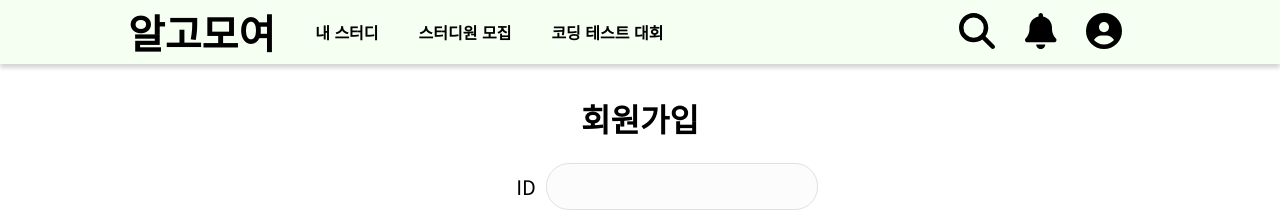
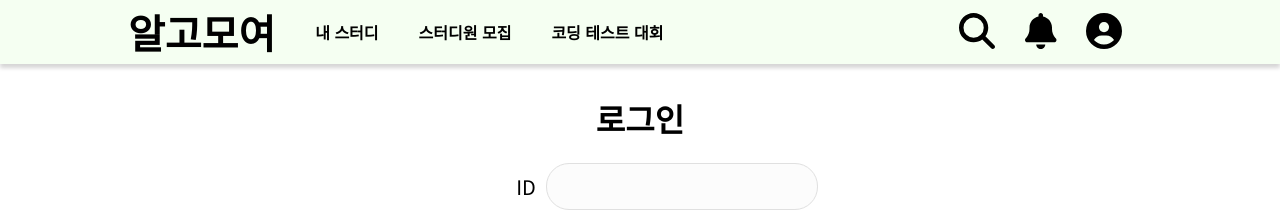
Before and after one commit to cau-overchaos/frontend, a Next.js app: page /signin in a window 1280 px wide. Shown: the top 210 px of the page. Built offline with nearby package versions, Linux system fonts and the light colour scheme; a web font is replaced by a local one.

Commit message:
Fix "sign up" mistypo to "sign in"

```diff
--- a/src/app/signin/page.tsx
+++ b/src/app/signin/page.tsx
@@ -28,7 +28,7 @@ export default function signUp() {
 
     return <MainLayout>
         <div className={styles.container}>
-            <h1>회원가입</h1>
+            <h1>로그인</h1>
             <form className={styles.form} onSubmit={doSignup}>
                 <label>
                     ID
```
